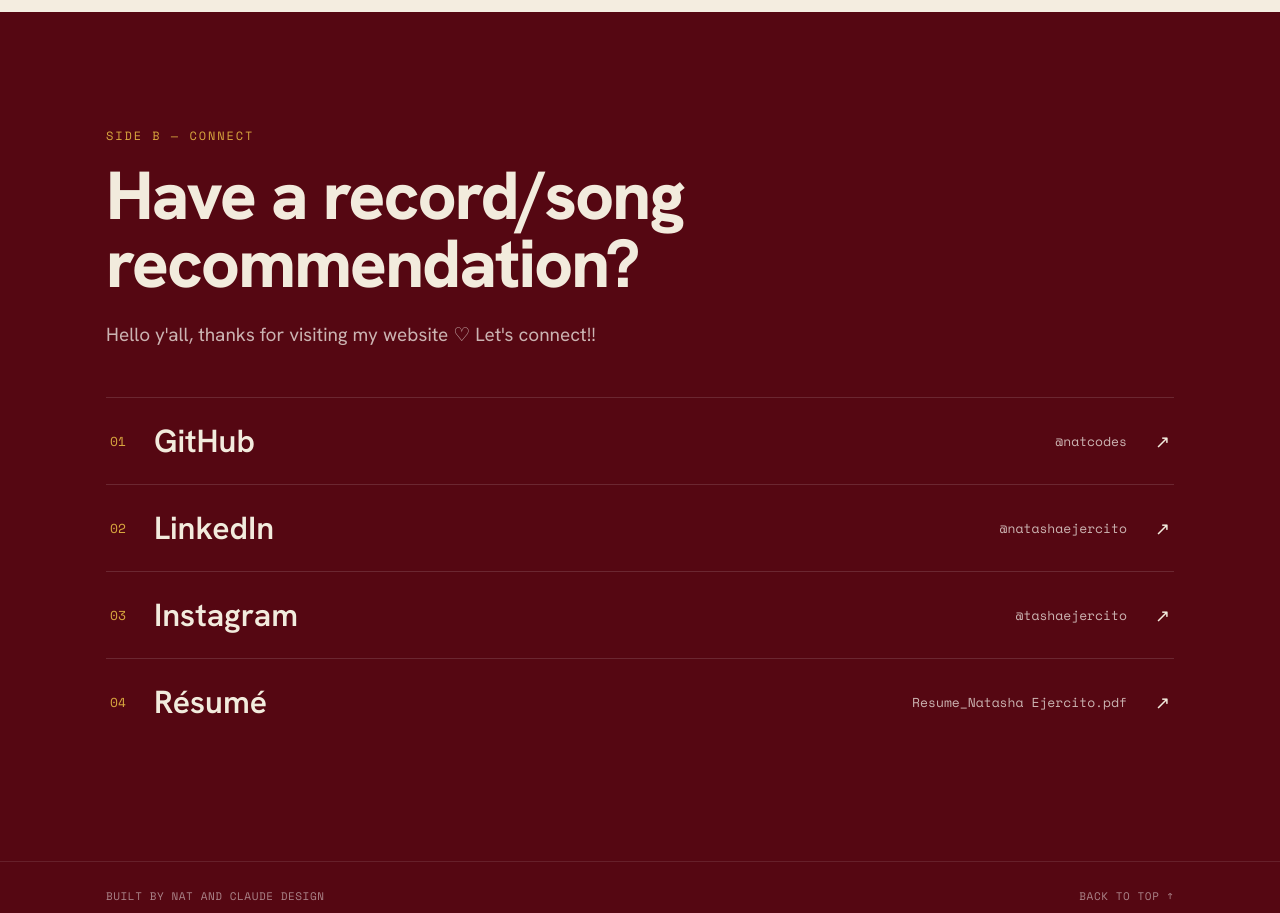
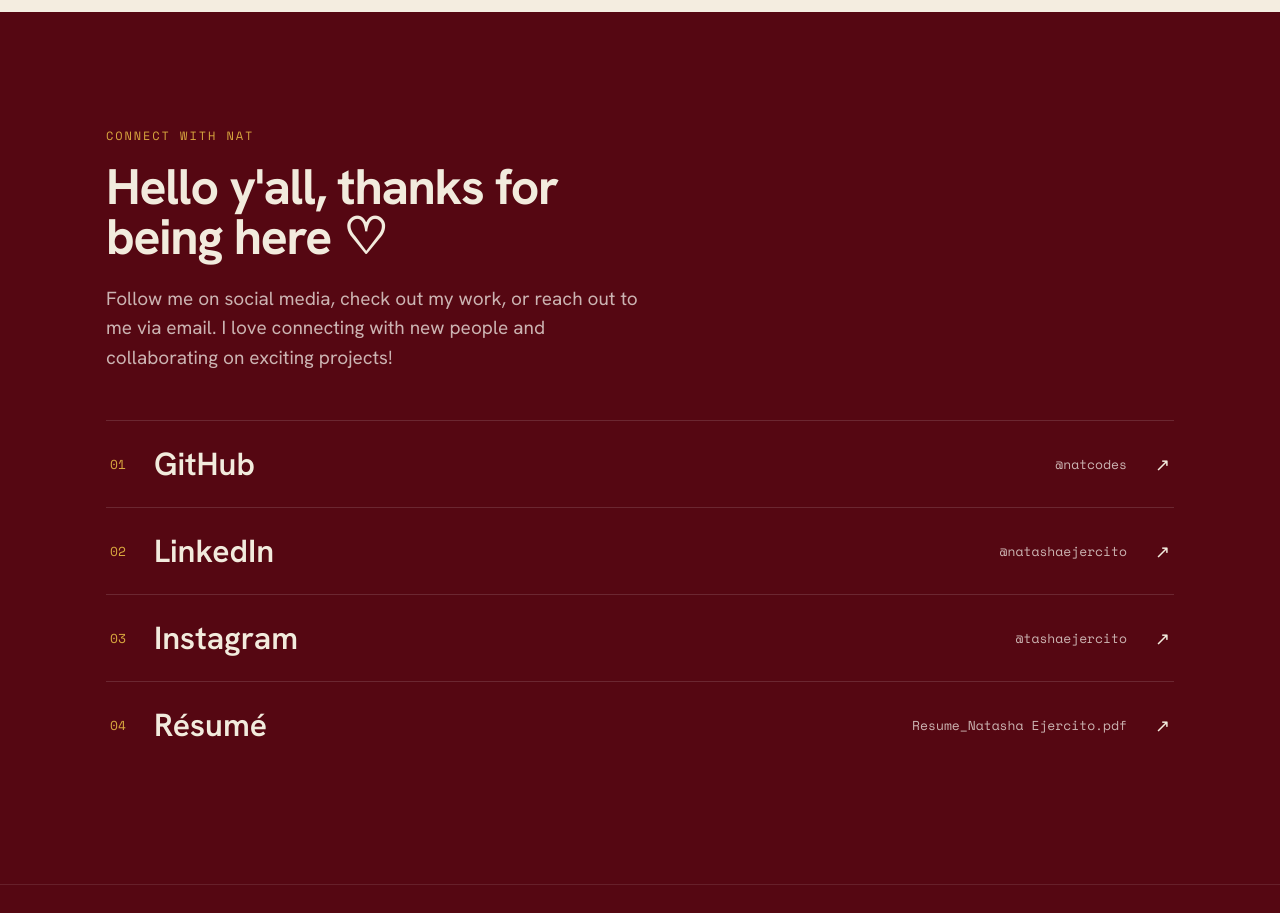
Before and after one commit to natashaejercito/natasha-portfolio2.0, a Next.js app: page / in a window 1280 px wide. Shown: the part 4680-5593 px from the top of the page. Built offline with nearby package versions, Linux system fonts and the light colour scheme.

Commit message:
update Contact component header and description for improved clarity and engagement

```diff
--- a/app/components/Contact.tsx
+++ b/app/components/Contact.tsx
@@ -11,12 +11,12 @@ export default function Contact() {
   return (
     <section id="contact" style={{ background: 'var(--deep)', color: 'var(--invtext)' }}>
       <div style={{ maxWidth: 1180, margin: '0 auto', padding: 'clamp(72px,9vw,120px) clamp(20px,5vw,56px)' }}>
-        <div style={{ fontFamily: "'Space Mono', monospace", fontSize: 12, letterSpacing: '0.16em', color: '#d8a73f', textTransform: 'uppercase' }}>SIDE B — CONNECT</div>
-        <h2 style={{ fontSize: 'clamp(32px,5.5vw,68px)', fontWeight: 800, letterSpacing: '-0.025em', lineHeight: 1.0, margin: '18px 0 0', maxWidth: '18ch' }}>
-          Have a record/song recommendation?
+        <div style={{ fontFamily: "'Space Mono', monospace", fontSize: 12, letterSpacing: '0.16em', color: '#d8a73f', textTransform: 'uppercase' }}>CONNECT with Nat</div>
+        <h2 style={{ fontSize: 'clamp(32px,5.5vw,50px)', fontWeight: 700, letterSpacing: '-0.025em', lineHeight: 1.0, margin: '18px 0 0', maxWidth: '18ch' }}>
+          Hello y'all, thanks for being here ♡
         </h2>
         <p style={{ fontSize: 'clamp(16px,1.6vw,19px)', color: 'rgba(250,247,240,0.72)', maxWidth: '50ch', margin: '22px 0 0', lineHeight: 1.55 }}>
-          Hello y&apos;all, thanks for visiting my website ♡ Let&apos;s connect!!
+          Follow me on social media, check out my work, or reach out to me via email. I love connecting with new people and collaborating on exciting projects!
         </p>
         <div style={{ marginTop: 48, borderTop: '1px solid rgba(255,255,255,0.13)' }}>
           {LINKS.map((link, i) => (
```
